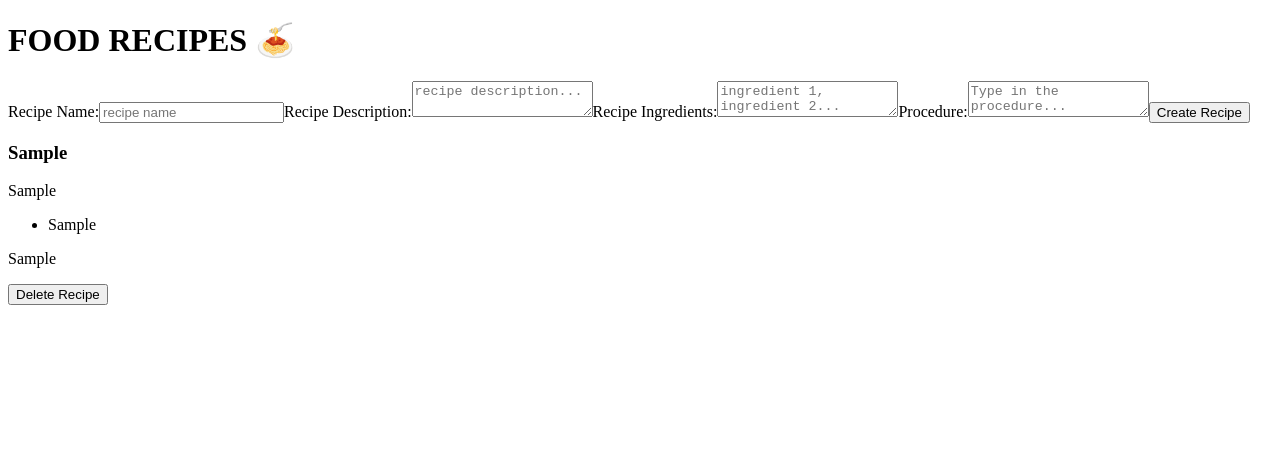
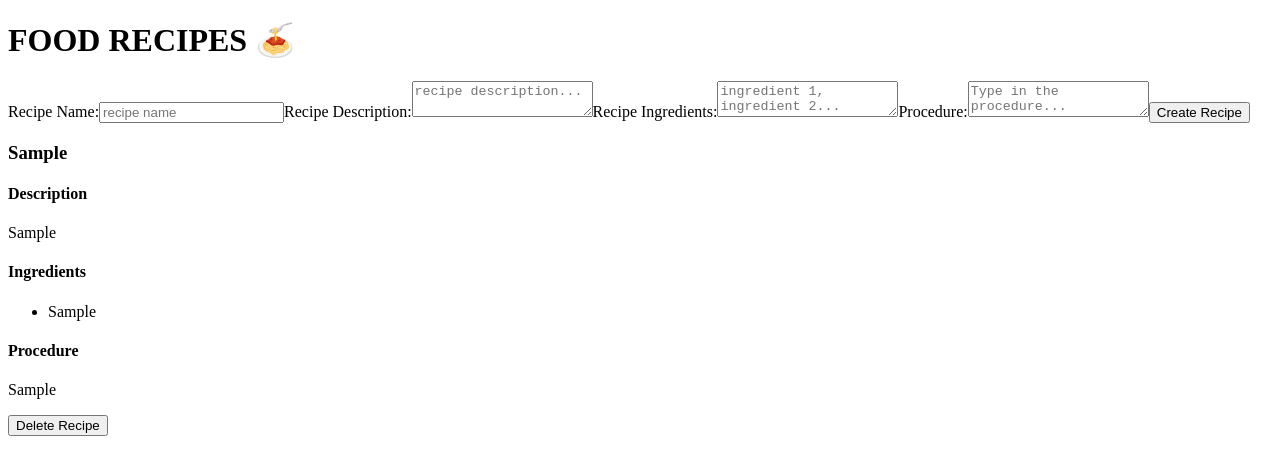
Before and after one commit to MOONYROS/js-react-cookbook, a React (Vite) app: page / in a window 1280 px wide. Both pictures are taken after typing "Sample", "Sample", "Sample", "Sample" into the empty fields and a click on the button "Create Recipe". Shown: the top 474 px of the page. Built offline with nearby package versions, Linux system fonts and the light colour scheme.

Commit message:
Deconstructed Recipe component

```diff
--- a/src/components/Recipe.jsx
+++ b/src/components/Recipe.jsx
@@ -1,4 +1,5 @@
 import React from "react";
+import RecipeChapter from "./RecipeChapter";
 
 export default function TestComponent({
     recipeName,
@@ -14,13 +15,18 @@ export default function TestComponent({
     return (
         <>
             <h3>{recipeName}</h3>
-            <p>{description}</p>
-            <ul>
-                {ingredients.map((ingredient, index) => (
-                    <li key={index}>{ingredient}</li>
-                ))}
-            </ul>
-            <p>{procedure}</p>
+            <RecipeChapter heading={"Description"} content={description} />
+            <RecipeChapter
+                heading={"Ingredients"}
+                content={
+                    <ul>
+                        {ingredients.map((ingredient, index) => (
+                            <li key={index}>{ingredient}</li>
+                        ))}
+                    </ul>
+                }
+            />
+            <RecipeChapter heading={"Procedure"} content={procedure} />
             <button type="button" onClick={handleDeleteClick}>
                 Delete Recipe
             </button>
--- /dev/null
+++ b/src/components/RecipeChapter.jsx
@@ -0,0 +1,10 @@
+import React from "react";
+
+export default function RecipeChapter({ heading, content }) {
+    return (
+        <>
+            <h4>{heading}</h4>
+            <p>{content}</p>
+        </>
+    );
+}
```
